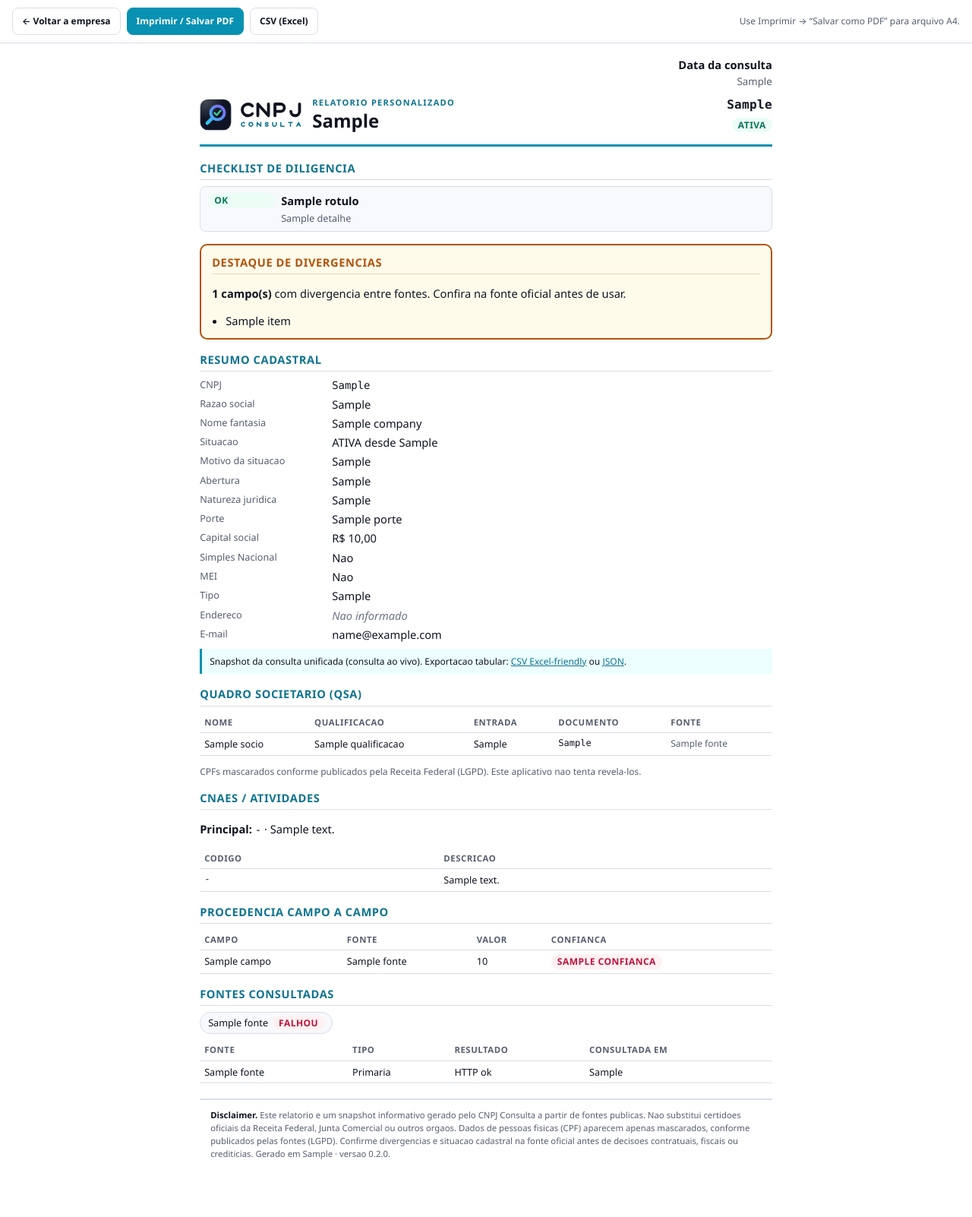
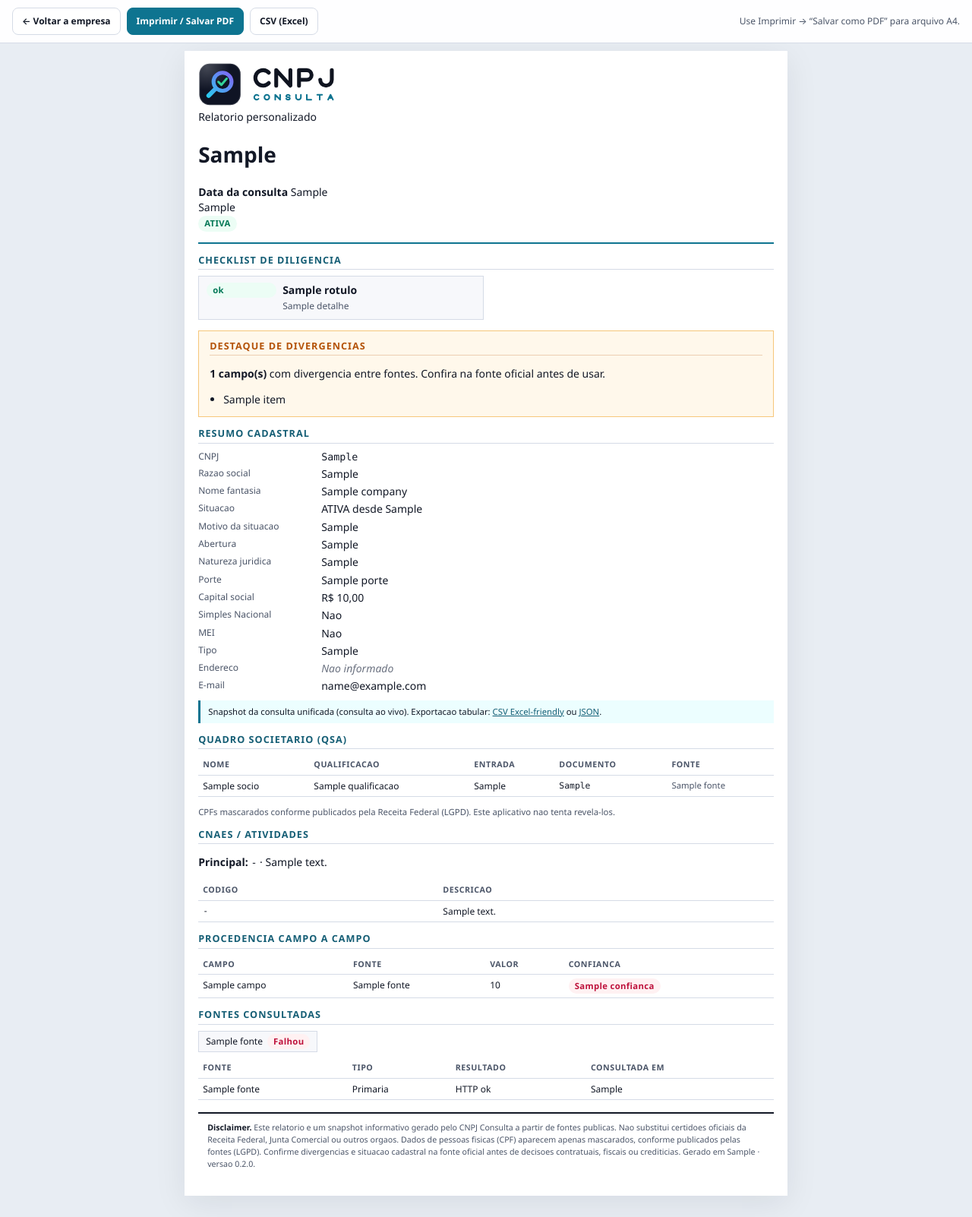
Before and after one commit to fredabsd-svg/cnpj-consulta, a FastAPI app: template app/web/templates/relatorio.html in a window 1280 px wide. Shown: the whole page at 76% size. Before the commit the page ends 1526 px from the top, so only its background shows below. Run offline with FastAPI, Linux system fonts and the light colour scheme; the template is opened without the code that fills it: most values are stand-ins (such as "Sample title", 1, 10 or a date in 2020).

Commit message:
feat: layout A4 do relatório de diligência (capa, veredicto e impressão)

```diff
--- a/app/static/css/relatorio.css
+++ b/app/static/css/relatorio.css
@@ -1,45 +1,46 @@
-/* Relatorio personalizado — impressao A4 / PDF via navegador.
-   Independente do layout interativo (sem sidebar/tabs). */
+/* Relatorio de diligencia cadastral — A4 / PDF via navegador.
+   Independente do layout interativo. Sem CDN. Sem estilos inline (CSP). */
 
 @page {
   size: A4;
-  margin: 14mm 12mm 16mm;
+  margin: 12mm 12mm 14mm;
 }
 
 :root {
-  --teal: #0891b2;
-  --teal-dark: #0e7490;
-  --cyan: #22d3ee;
-  --ink: #0f1420;
-  --muted: #565e70;
-  --faint: #6b7385;
-  --line: #d8dee9;
-  --surface: #f7f9fc;
+  --teal: #0e7490;
+  --teal-deep: #155e75;
+  --ink: #121826;
+  --muted: #4b5568;
+  --faint: #6b7280;
+  --line: #d5dbe6;
+  --paper: #f4f1ea;
+  --surface: #f7f8fb;
   --ok-bg: #ecfdf5;
   --ok: #047857;
-  --warn-bg: #fffbeb;
+  --warn-bg: #fff8eb;
   --warn: #b45309;
   --fail-bg: #fff1f2;
   --fail: #be123c;
   --info-bg: #ecfeff;
   --info: #0e7490;
-  --font: "Segoe UI", system-ui, -apple-system, sans-serif;
+  --serif: Georgia, "Iowan Old Style", "Palatino Linotype", Palatino, serif;
+  --sans: "Segoe UI", system-ui, -apple-system, sans-serif;
   --mono: "Cascadia Mono", "Consolas", ui-monospace, monospace;
 }
 
 *, *::before, *::after { box-sizing: border-box; }
 
-html { font-size: 11pt; }
+html { font-size: 10.5pt; }
 body {
   margin: 0;
   color: var(--ink);
-  background: #fff;
-  font: 400 11pt/1.45 var(--font);
+  background: #e8edf3;
+  font: 400 10.5pt/1.45 var(--sans);
   -webkit-print-color-adjust: exact;
   print-color-adjust: exact;
 }
 
-a { color: var(--teal-dark); }
+a { color: var(--teal-deep); }
 
 .toolbar {
   position: sticky;
@@ -50,12 +51,14 @@ a { color: var(--teal-dark); }
   flex-wrap: wrap;
   align-items: center;
   padding: 10px 16px;
-  background: rgba(255, 255, 255, 0.92);
+  background: rgba(255, 255, 255, 0.94);
   border-bottom: 1px solid var(--line);
   backdrop-filter: blur(8px);
 }
 
-.toolbar .btn {
+.toolbar .btn,
+.personalize .btn,
+.btn {
   display: inline-flex;
   align-items: center;
   gap: 6px;
@@ -65,11 +68,12 @@ a { color: var(--teal-dark); }
   border-radius: 8px;
   background: #fff;
   color: var(--ink);
-  font: 600 12px/1 var(--font);
+  font: 600 12px/1 var(--sans);
   text-decoration: none;
   cursor: pointer;
 }
 
+.btn-primary,
 .toolbar .btn-primary {
   background: var(--teal);
   border-color: var(--teal);
@@ -82,98 +86,223 @@ a { color: var(--teal-dark); }
   color: var(--muted);
 }
 
+.personalize {
+  max-width: 210mm;
+  margin: 0 auto;
+  padding: 12px 20px 4px;
+}
+
+.personalize-title {
+  margin: 0 0 8px;
+  font: 700 12px/1.3 var(--sans);
+  color: var(--ink);
+}
+
+.personalize-title span {
+  font-weight: 500;
+  color: var(--muted);
+}
+
+.personalize-grid {
+  display: grid;
+  grid-template-columns: repeat(4, minmax(0, 1fr));
+  gap: 8px;
+  margin-bottom: 8px;
+}
+
+.personalize label {
+  display: flex;
+  flex-direction: column;
+  gap: 4px;
+  font-size: 11px;
+  color: var(--muted);
+}
+
+.personalize input {
+  min-height: 34px;
+  padding: 0 8px;
+  border: 1px solid var(--line);
+  border-radius: 6px;
+  font: 400 12px/1.2 var(--sans);
+  color: var(--ink);
+}
+
 .report {
   max-width: 210mm;
-  margin: 0 auto;
-  padding: 18px 20px 32px;
+  margin: 10px auto 28px;
+  padding: 16px 18px 24px;
+  background: #fff;
+  box-shadow: 0 10px 40px rgba(18, 24, 38, 0.08);
 }
 
-/* ---- Capa ---- */
 .cover {
-  display: grid;
-  grid-template-columns: 1fr auto;
-  gap: 16px;
-  align-items: end;
-  padding-bottom: 16px;
-  margin-bottom: 18px;
-  border-bottom: 3px solid var(--teal);
+  padding-bottom: 14px;
+  margin-bottom: 14px;
+  border-bottom: 2px solid var(--teal);
 }
 
-.cover-brand {
+.masthead {
   display: flex;
-  align-items: center;
-  gap: 14px;
+  justify-content: space-between;
+  align-items: flex-start;
+  gap: 16px;
+  margin-bottom: 14px;
 }
 
-.cover-brand img {
-  height: 42px;
+.masthead img {
+  height: 40px;
   width: auto;
   display: block;
 }
 
-.cover-brand .product {
-  font-size: 11px;
-  letter-spacing: 0.12em;
+.masthead-meta { text-align: right; }
+
+.office {
+  font: 700 11px/1.3 var(--sans);
+  letter-spacing: 0.04em;
   text-transform: uppercase;
-  color: var(--teal-dark);
-  font-weight: 700;
+  color: var(--teal-deep);
 }
 
-.cover-brand h1 {
-  margin: 2px 0 0;
-  font-size: 18pt;
-  line-height: 1.2;
-  font-weight: 800;
+.doc-type {
+  font: 700 10px/1.3 var(--sans);
+  letter-spacing: 0.14em;
+  text-transform: uppercase;
+  color: var(--teal);
 }
 
-.cover-meta {
-  text-align: right;
-  font-size: 10pt;
+.protocolo {
+  margin-top: 2px;
+  font-family: var(--mono);
+  font-size: 9px;
   color: var(--muted);
 }
 
-.cover-meta strong {
-  display: block;
-  color: var(--ink);
-  font-size: 11pt;
-  margin-bottom: 2px;
+.identity {
+  display: grid;
+  grid-template-columns: 1.6fr 0.9fr;
+  gap: 16px;
+  align-items: end;
 }
 
-.cover-cnpj {
-  font-family: var(--mono);
-  font-size: 12pt;
-  font-weight: 700;
-  color: var(--ink);
-  letter-spacing: 0.02em;
+.kicker {
+  margin: 0 0 4px;
+  font-size: 10px;
+  letter-spacing: 0.08em;
+  text-transform: uppercase;
+  color: var(--muted);
 }
 
-/* ---- Secoes ---- */
-.section {
-  margin: 0 0 16px;
-  break-inside: avoid;
+.identity h1 {
+  margin: 0;
+  font: 700 20pt/1.15 var(--serif);
+  color: var(--ink);
+  overflow-wrap: anywhere;
 }
+
+.fantasia {
+  margin: 4px 0 0;
+  color: var(--muted);
+  font-size: 10.5pt;
+}
+
+.identity-id {
+  display: flex;
+  gap: 8px;
+  align-items: center;
+  flex-wrap: wrap;
+  margin: 8px 0 0;
+}
+
+.identity-side {
+  margin: 0;
+  padding: 10px 12px;
+  background: var(--surface);
+  border: 1px solid var(--line);
+}
+
+.identity-side div {
+  display: grid;
+  grid-template-columns: 92px 1fr;
+  gap: 4px;
+  margin: 0 0 4px;
+}
+
+.identity-side dt {
+  margin: 0;
+  color: var(--muted);
+  font-size: 8.5pt;
+}
+
+.identity-side dd {
+  margin: 0;
+  font-size: 9.5pt;
+  font-weight: 600;
+}
+
+.section { margin: 0 0 14px; }
 
 .section h2 {
   margin: 0 0 8px;
   padding-bottom: 4px;
-  font-size: 11pt;
-  letter-spacing: 0.04em;
+  font: 700 9.5pt/1.2 var(--sans);
+  letter-spacing: 0.08em;
   text-transform: uppercase;
-  color: var(--teal-dark);
+  color: var(--teal-deep);
   border-bottom: 1px solid var(--line);
 }
 
+.verdict {
+  padding: 12px 14px;
+  border: 1px solid var(--line);
+  border-left-width: 6px;
+  background: var(--surface);
+}
+
+.verdict-kicker {
+  margin: 0 0 2px;
+  font-size: 9px;
+  letter-spacing: 0.14em;
+  text-transform: uppercase;
+  color: var(--muted);
+}
+
+.verdict h2 {
+  border: 0;
+  padding: 0;
+  margin: 0 0 4px;
+  text-transform: none;
+  letter-spacing: 0;
+  font: 700 16pt/1.2 var(--serif);
+  color: var(--ink);
+}
+
+.verdict p { margin: 0; }
+
+.verdict-counts {
+  display: flex;
+  flex-wrap: wrap;
+  gap: 10px;
+  margin-top: 8px !important;
+  font-size: 9pt;
+  color: var(--muted);
+}
+
+.verdict-regular { border-left-color: var(--ok); background: var(--ok-bg); }
+.verdict-ressalvas { border-left-color: var(--warn); background: var(--warn-bg); }
+.verdict-critico { border-left-color: var(--fail); background: var(--fail-bg); }
+
 .kv {
   display: grid;
-  grid-template-columns: 160px 1fr;
-  gap: 4px 14px;
+  grid-template-columns: 148px 1fr;
+  gap: 3px 14px;
   margin: 0;
 }
 
 .kv dt {
   margin: 0;
   color: var(--muted);
-  font-size: 9.5pt;
+  font-size: 9pt;
 }
 
 .kv dd {
@@ -183,12 +312,11 @@ a { color: var(--teal-dark); }
 
 .badge {
   display: inline-block;
-  padding: 1px 8px;
+  padding: 2px 8px;
   border-radius: 999px;
-  font-size: 9pt;
+  font-size: 8.5pt;
   font-weight: 700;
-  letter-spacing: 0.04em;
-  text-transform: uppercase;
+  letter-spacing: 0.03em;
 }
 
 .badge-ok { background: var(--ok-bg); color: var(--ok); }
@@ -198,34 +326,34 @@ a { color: var(--teal-dark); }
 .badge-ativa { background: var(--ok-bg); color: var(--ok); }
 .badge-outra { background: var(--warn-bg); color: var(--warn); }
 
-/* ---- Checklist ---- */
 .checklist {
   list-style: none;
   margin: 0;
   padding: 0;
   display: grid;
+  grid-template-columns: 1fr 1fr;
   gap: 6px;
 }
 
 .checklist li {
   display: grid;
-  grid-template-columns: 88px 1fr;
+  grid-template-columns: 92px 1fr;
   gap: 8px;
   align-items: start;
   padding: 8px 10px;
   background: var(--surface);
   border: 1px solid var(--line);
-  border-radius: 8px;
 }
 
+.check-falha { background: var(--fail-bg); border-color: #fecdd3; }
+.check-alerta { background: var(--warn-bg); border-color: #fde68a; }
+
 .checklist .rotulo { font-weight: 700; }
-.checklist .detalhe { color: var(--muted); font-size: 9.5pt; margin-top: 2px; }
+.checklist .detalhe { color: var(--muted); font-size: 9pt; margin-top: 2px; }
 
-/* ---- Divergencias (destaque) ---- */
 .divergencias {
-  border: 2px solid var(--warn);
+  border: 1px solid #f6c77b;
   background: var(--warn-bg);
-  border-radius: 10px;
   padding: 12px 14px;
 }
 
@@ -240,17 +368,16 @@ a { color: var(--teal-dark); }
 }
 
 .divergencias.limpo {
-  border-color: var(--ok);
+  border-color: #6ee7b7;
   background: var(--ok-bg);
 }
 
 .divergencias.limpo h2 { color: var(--ok); border-bottom-color: rgba(4, 120, 87, 0.25); }
 
-/* ---- Tabelas ---- */
 table {
   width: 100%;
   border-collapse: collapse;
-  font-size: 9.5pt;
+  font-size: 9pt;
 }
 
 th, td {
@@ -261,7 +388,7 @@ th, td {
 }
 
 th {
-  font-size: 8.5pt;
+  font-size: 8pt;
   text-transform: uppercase;
   letter-spacing: 0.05em;
   color: var(--muted);
@@ -269,14 +396,13 @@ th {
 
 .mono { font-family: var(--mono); font-size: 0.95em; }
 .muted { color: var(--muted); }
-.small { font-size: 9pt; }
+.small { font-size: 8.5pt; }
 .nao-informado { color: var(--faint); font-style: italic; }
 
-/* ---- Fontes / disclaimer ---- */
 .fontes-resumo {
   display: flex;
   flex-wrap: wrap;
-  gap: 8px;
+  gap: 6px;
   margin-bottom: 8px;
 }
 
@@ -284,18 +410,17 @@ th {
   display: inline-flex;
   align-items: center;
   gap: 6px;
-  padding: 4px 10px;
-  border-radius: 999px;
+  padding: 3px 9px;
   border: 1px solid var(--line);
   background: var(--surface);
-  font-size: 9.5pt;
+  font-size: 9pt;
 }
 
 .disclaimer {
-  margin-top: 20px;
-  padding: 12px 14px;
-  border-top: 2px solid var(--line);
-  font-size: 8.5pt;
+  margin-top: 16px;
+  padding: 10px 12px;
+  border-top: 2px solid var(--ink);
+  font-size: 8pt;
   color: var(--muted);
   line-height: 1.5;
 }
@@ -304,20 +429,36 @@ th {
 
 .snapshot-note {
   margin-top: 8px;
-  padding: 8px 10px;
+  padding: 7px 10px;
   background: var(--info-bg);
   border-left: 3px solid var(--teal);
-  font-size: 9pt;
+  font-size: 8.5pt;
   color: var(--ink);
 }
 
+.appendix { break-before: page; }
+
+@media (max-width: 820px) {
+  .personalize-grid,
+  .identity,
+  .checklist { grid-template-columns: 1fr; }
+  .masthead { flex-direction: column; }
+  .masthead-meta { text-align: left; }
+}
+
 @media print {
-  .toolbar { display: none !important; }
-  .report { max-width: none; padding: 0; }
+  body { background: #fff; }
+  .toolbar,
+  .personalize,
+  .no-print { display: none !important; }
+  .report {
+    max-width: none;
+    margin: 0;
+    padding: 0;
+    box-shadow: none;
+  }
   a { text-decoration: none; color: inherit; }
   .section { break-inside: avoid; }
+  .appendix { break-before: page; }
   .cover { break-after: avoid; }
 }
-
-.cover-cnpj { margin-top: 8px; }
-.cover-situacao { margin-top: 6px; }
```
